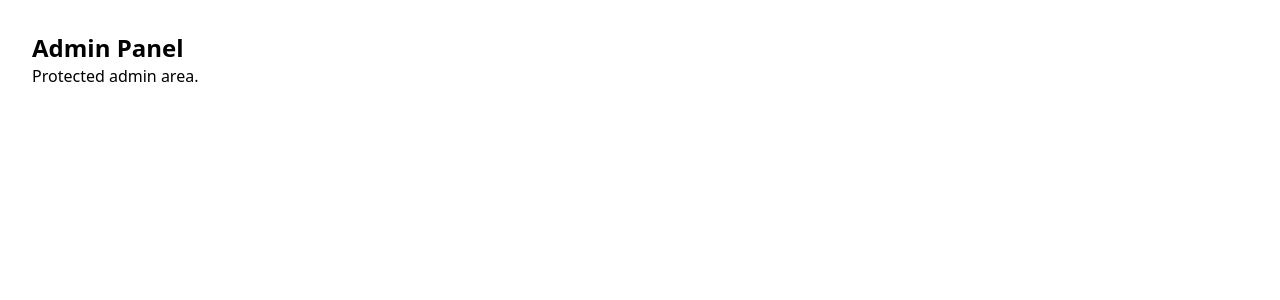
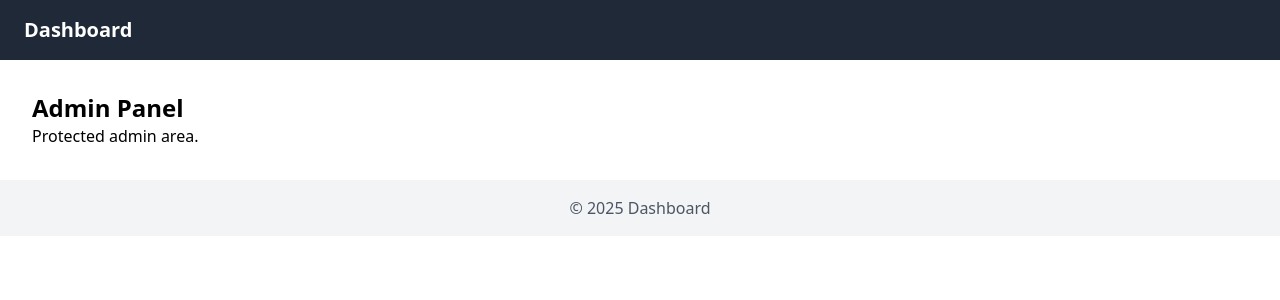
Before and after one commit to nvdigitalsolutions/prismic-nextjs-fastapi-dashboard, a Next.js app in the folder frontend/: page /admin in a window 1280 px wide. Shown: the top 300 px of the page. Built offline with nearby package versions, Linux system fonts and the light colour scheme.

Commit message:
Add header and footer components

```diff
--- a/frontend/app/layout.js
+++ b/frontend/app/layout.js
@@ -1,4 +1,6 @@
 import Script from 'next/script'
+import Header from '../components/Header'
+import Footer from '../components/Footer'
 
 export default function RootLayout({ children }) {
   return (
@@ -11,7 +13,11 @@ export default function RootLayout({ children }) {
           strategy="afterInteractive"
         />
       </head>
-      <body>{children}</body>
+      <body className="flex min-h-screen flex-col">
+        <Header />
+        <main className="flex-1">{children}</main>
+        <Footer />
+      </body>
     </html>
   )
 }
--- /dev/null
+++ b/frontend/components/Footer.js
@@ -0,0 +1,8 @@
+export default function Footer() {
+  const year = new Date().getFullYear();
+  return (
+    <footer className="bg-gray-100 text-center text-gray-600 py-4 px-6 mt-auto">
+      <p>&copy; {year} Dashboard</p>
+    </footer>
+  );
+}
--- /dev/null
+++ b/frontend/components/Header.js
@@ -0,0 +1,9 @@
+export default function Header() {
+  return (
+    <header className="bg-gray-800 text-white py-4 px-6">
+      <div className="container mx-auto">
+        <h1 className="text-xl font-bold">Dashboard</h1>
+      </div>
+    </header>
+  );
+}
--- a/frontend/pages/_app.js
+++ b/frontend/pages/_app.js
@@ -1,5 +1,7 @@
 import '../styles/globals.css'
 import Script from 'next/script'
+import Header from '../components/Header'
+import Footer from '../components/Footer'
 
 export default function App({ Component, pageProps }) {
   return (
@@ -10,7 +12,9 @@ export default function App({ Component, pageProps }) {
         src="https://static.cdn.prismic.io/prismic.js?new=true&repo=prismic-nextjs-fastapi-dashboard"
         strategy="afterInteractive"
       />
+      <Header />
       <Component {...pageProps} />
+      <Footer />
     </>
   )
 }
--- a/frontend/tailwind.config.js
+++ b/frontend/tailwind.config.js
@@ -1,5 +1,5 @@
 module.exports = {
-  content: ['./pages/**/*.{js,jsx}', './components/**/*.{js,jsx}'],
+  content: ['./pages/**/*.{js,jsx}', './components/**/*.{js,jsx}', './app/**/*.{js,jsx}'],
   theme: {
     extend: {},
   },
```
